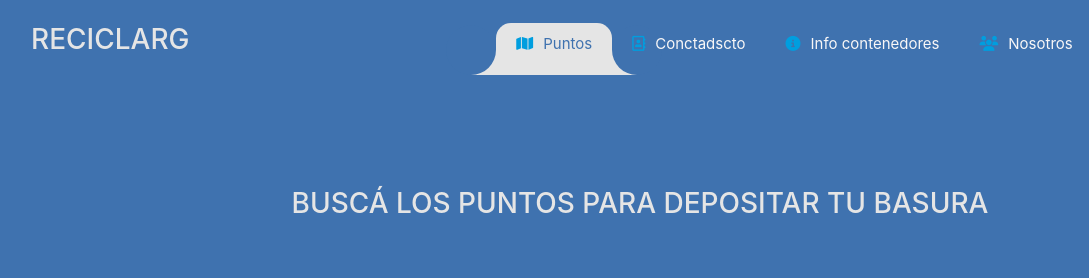
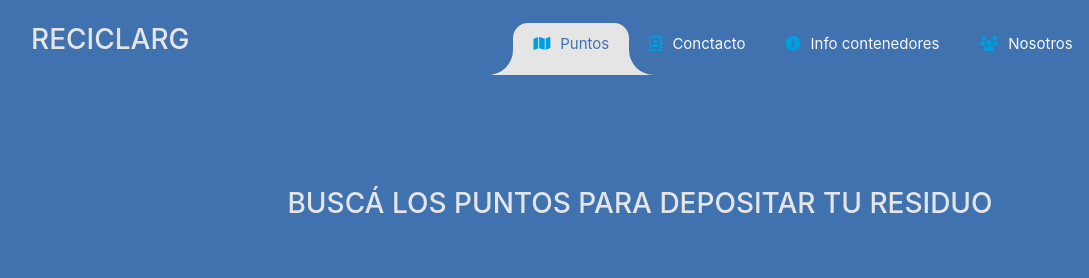
Before and after one commit to Agustin-Gomez-a/para-netlify, a plain HTML site: page index.html in a window 1280 px wide. Shown: the top 278 px of the page, 0-1089 px from the left. Drawn offline with nearby package versions, Linux system fonts and the light colour scheme.

Commit message:
Update index.html

```diff
--- a/index.html
+++ b/index.html
@@ -54,7 +54,7 @@
         <a class="nav-link" href="#maps_scroll"><i class="fa-solid fa-map"></i>Puntos</a>
       </li>
       <li class="nav-item">
-        <a class="nav-link" href="#container-fluid"><i class="far fa-address-book"></i>Conctadscto</a>
+        <a class="nav-link" href="#container-fluid"><i class="far fa-address-book"></i>Conctacto</a>
       </li>
       <li class="nav-item">
         <a id="nav-link" href="#section_our_solution"><i class="fa-solid fa-circle-info"></i>Info contenedores</a>
@@ -71,7 +71,7 @@
   </div>
 </nav>
 <section class="curved">
-  <div class="container-lg h3">BUSCÁ LOS PUNTOS PARA DEPOSITAR TU BASURA</div>
+  <div class="container-lg h3">BUSCÁ LOS PUNTOS PARA DEPOSITAR TU RESIDUO</div>
 </section>
 <!-- partial -->
 
```
